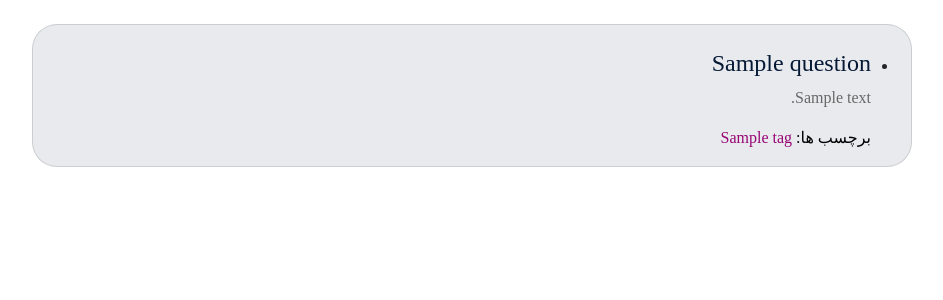
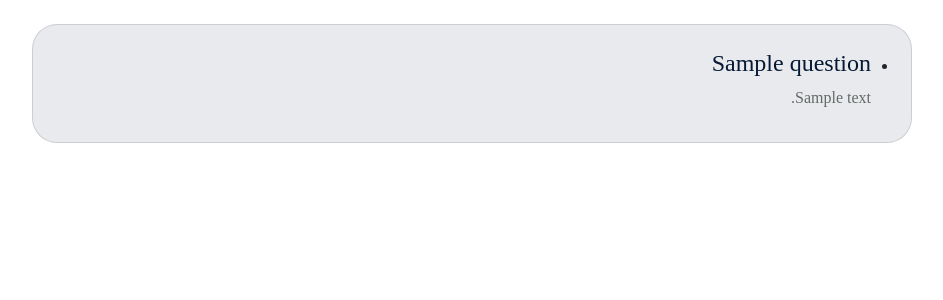
Before and after one commit to amir-mhd/karademy_question_answer, a Django app: page / in a window 1280 px wide. Shown: the part 56-356 px from the top of the page, without its empty margins (168-1111 px from the left). Run offline with Django 3.2, Linux system fonts and the light colour scheme; tables that the repository leaves empty hold one stand-in row (values such as "Sample post"); some libraries are stand-ins or nearby versions; some web fonts are replaced.

Commit message:
deleting old approach to tags

```diff
--- a/question/forms.py
+++ b/question/forms.py
@@ -6,4 +6,4 @@ class QuestionForm(forms.ModelForm):
 
     class Meta:
         model = Question
-        fields = ('title', 'description', 'tags')
+        fields = ('title', 'description')
--- a/question/models.py
+++ b/question/models.py
@@ -9,18 +9,18 @@ from ckeditor.fields import RichTextField
 from django.urls import reverse_lazy
 
 
-class Tag(models.Model):
-    name = models.CharField(max_length=50, verbose_name="اسم برچسب", unique=True)
-    created_date = models.DateTimeField(auto_now_add=True, verbose_name="تاریخ ایجاد")
-    edited_date = models.DateTimeField(auto_now=True, verbose_name="تاریخ ویرایش")
+# class Tag(models.Model):
+#     name = models.CharField(max_length=50, verbose_name="اسم برچسب", unique=True)
+#     created_date = models.DateTimeField(auto_now_add=True, verbose_name="تاریخ ایجاد")
+#     edited_date = models.DateTimeField(auto_now=True, verbose_name="تاریخ ویرایش")
 
-    class Meta:
-        verbose_name = "برچسب"
-        verbose_name_plural = "برچسب ها"
-        db_table = "Tag"
+#     class Meta:
+#         verbose_name = "برچسب"
+#         verbose_name_plural = "برچسب ها"
+#         db_table = "Tag"
 
-    def __str__(self):
-        return self.name
+#     def __str__(self):
+#         return self.name
 
 
 class Category(models.Model):
@@ -43,7 +43,7 @@ class Question(models.Model):
     author = models.ForeignKey(User, on_delete=models.CASCADE, verbose_name="پرسنده")
     title = models.CharField(max_length=255, verbose_name="عنوان پرسش")
     description = RichTextField(verbose_name="متن پرسش")
-    tags = models.ManyToManyField(Tag, blank=True)
+    # tags = models.ManyToManyField(Tag, blank=True)
     slug = models.SlugField(null=True, allow_unicode=True, blank=True, unique=True)
     created_date = models.DateTimeField(auto_now_add=True, verbose_name="تاریخ ایجاد")
     edited_date = models.DateTimeField(auto_now=True, verbose_name="تاریخ ویرایش")
--- a/question/views.py
+++ b/question/views.py
@@ -57,7 +57,7 @@ class QuestionCreateView(LoginRequiredMixin, SuccessMessageMixin, CreateView):
 
 class QuestionUpdateView(LoginRequiredMixin, UserPassesTestMixin, SuccessMessageMixin, UpdateView):
     model = Question
-    fields = ['title', 'description', 'tags']
+    fields = ['title', 'description'] #, 'tags'
     # create and update view can use the same template
     template_name = "question/ask_question.html"
     success_message = "updated successfully"
--- a/templates/question/question.html
+++ b/templates/question/question.html
@@ -25,7 +25,7 @@
             color: #646A66;
         }
 
-        p.tag {
+        /* p.tag {
             color: #970574;
             display: inline;
         }
@@ -33,7 +33,7 @@
         p#tag-label {
             display: inline;
             color: #000000;
-        }
+        } */
 
         div.paginater-section {
             /* background-color: red; */
@@ -53,14 +53,14 @@
                     <li><h4><a href="{% url 'question_detail' question.pk %}" class="link">{{ question.title }}</a></h4></li>
                     <!-- adding (|safe) to properly show the cdkeditor genarated text -->
                     <p>{{ question.description|truncatewords:10|safe}}</p>
-                    {% if question.tags.exists%}
+                    <!-- {% if question.tags.exists%}
                         <div class="tags">
                             <p id="tag-label">برچسب ها:</p>
                             {% for tag in question.tags.all %}
                                 <p class="tag">{{ tag }}</p>
                             {% endfor %}
                         </div>
-                    {% endif %}
+                    {% endif %} -->
                     <!-- <a href="{% url 'question_detail' question.pk %}" class="btn btn-outline-dark btn-sm" role="button">Detail</a> -->
                 </ul>
             </div>
```
Also changed, not shown: question/admin.py (+5 -5 lines), templates/question/question_detail.html (+4 -4 lines).
